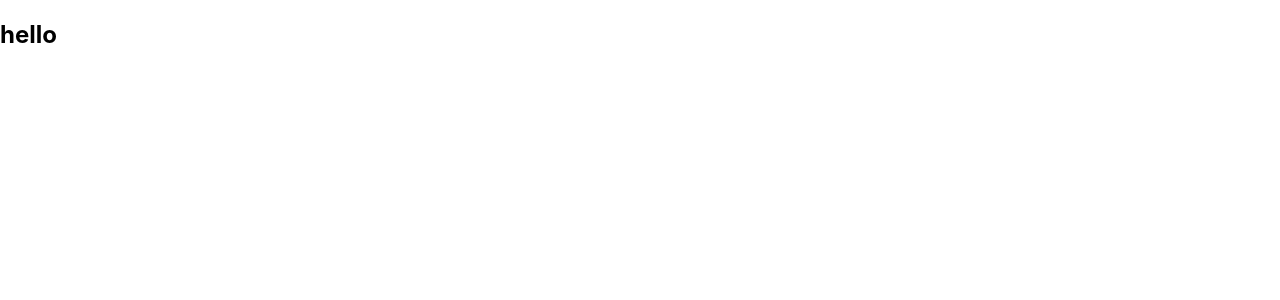
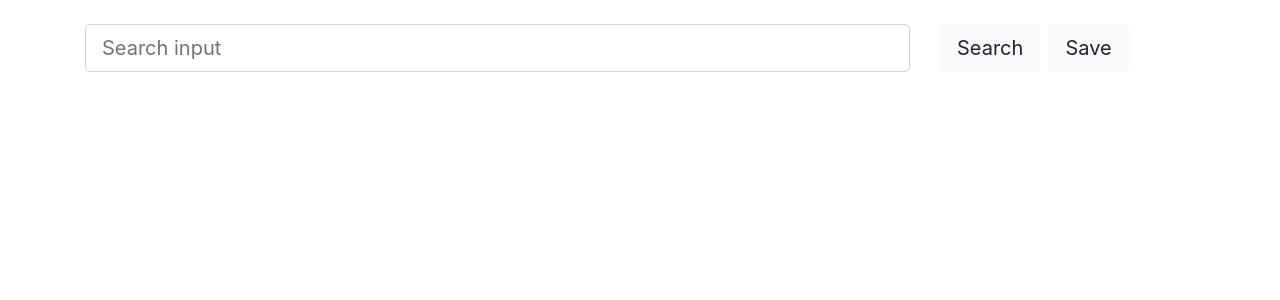
Before and after one commit to Matoxas/image-search, a React (Create React App) app: page / in a window 1280 px wide. Shown: the top 300 px of the page. Built offline with nearby package versions, Linux system fonts and the light colour scheme.

Commit message:
simple image search added

```diff
--- a/package.json
+++ b/package.json
@@ -3,6 +3,8 @@
   "version": "0.1.0",
   "private": true,
   "dependencies": {
+    "axios": "^0.18.0",
+    "bootstrap": "^4.2.1",
     "react": "^16.7.0",
     "react-dom": "^16.7.0",
     "react-scripts": "2.1.2"
--- a/src/App.js
+++ b/src/App.js
@@ -1,11 +1,11 @@
-import React, { Component } from 'react';
-import './App.css';
+import React, { Component } from "react";
+import ImageSearch from "./imageSearch/imageSearch";
 
 class App extends Component {
   render() {
     return (
       <div className="App">
-       <h2>hello</h2>
+        <ImageSearch />
       </div>
     );
   }
--- /dev/null
+++ b/src/imageSearch/imageFetch.js
@@ -0,0 +1,24 @@
+import cred from "./cred";
+import Axios from 'axios';
+
+
+
+export const imageFetch = (keyword, setImages) => {
+
+   return Axios.get(
+        `https://api.unsplash.com/search/photos?page=1&query=${
+            keyword
+        }&per_page=12&client_id=${cred}`
+      )
+        .then(response => {
+         const images = response.data.results.map(result =>{
+            return result.urls.small
+          })
+          setImages(images);
+
+        })
+        .catch(error => {
+          return error
+        });
+
+  };
--- /dev/null
+++ b/src/imageSearch/imageSearch.jsx
@@ -0,0 +1,57 @@
+import React, { Component } from "react";
+import SearchBar from "./searchbar/searchbar";
+import ImagesWrapper from "./imagesWrapper/imagesWrapper";
+import { imageFetch } from "./imageFetch";
+
+class ImageSearch extends Component {
+  constructor(props) {
+    super(props);
+    this.state = { loading: false, searchInput: "", images: [] };
+  }
+
+  handleInputChange = e => {
+    this.setState({
+      searchInput: e.target.value
+    });
+  };
+
+  setLoading = bool => {
+    this.setState({ loading: bool });
+  };
+
+  setImages = images => {
+    this.setState({ images });
+  };
+
+  handleSubmit = () => {
+    this.setLoading(true);
+    imageFetch(this.state.searchInput, this.setImages).then(() => {
+      console.log(this.state.images);
+    });
+  };
+
+  render() {
+    return (
+      <div className="container">
+        <div className="row mt-4">
+          <div className="col-12">
+            <SearchBar
+              handleInputChange={this.handleInputChange}
+              handleSubmit={this.handleSubmit}
+            />
+          </div>
+        </div>
+        <div className="row mt-3">
+          <div className="col-9">
+            <ImagesWrapper
+              loading={this.state.loading}
+              images={this.state.images}
+            />
+          </div>
+        </div>
+      </div>
+    );
+  }
+}
+
+export default ImageSearch;
--- /dev/null
+++ b/src/imageSearch/imagesWrapper/imagesWrapper.css
@@ -0,0 +1,13 @@
+.images-wrapper {
+  margin: -5px !important;
+  min-height: 100vh;
+}
+
+.image-wrapper {
+  height: 200px;
+  padding: 0px !important;
+}
+
+.image-spacing {
+  padding: 5px !important;
+}
--- /dev/null
+++ b/src/imageSearch/imagesWrapper/imagesWrapper.jsx
@@ -0,0 +1,28 @@
+import React from "react";
+import "./imagesWrapper.css";
+
+const imageBackground = src => ({
+  backgroundImage: "url(" + src + ")",
+  backgroundSize: "cover",
+  backgroundRepeat: "no-repeat",
+  backgroundPosition: "center center"
+});
+
+const imagesWrapper = props => {
+  return (
+    <div className="row images-wrapper">
+      {props.images.map((image, index) => {
+        return (
+          <div key={index} className="col-12 col-sm-6 col-md-4 image-spacing">
+            <div
+              style={imageBackground(image)}
+              className="col-12 image-wrapper"
+            />
+          </div>
+        );
+      })}
+    </div>
+  );
+};
+
+export default imagesWrapper;
--- /dev/null
+++ b/src/imageSearch/searchbar/searchbar.jsx
@@ -0,0 +1,33 @@
+import React from "react";
+import "./searchbar.css";
+
+const SearchBar = props => {
+  return (
+    <React.Fragment>
+      <div className="row">
+        <div className="col-12 col-md-9">
+          <input
+            onChange={props.handleInputChange}
+            className="form-control form-control-lg form-control-borderless"
+            type="search"
+            placeholder="Search input"
+          />
+        </div>
+        <div className="col-12 col-md-3">
+          <button
+            onClick={props.handleSubmit}
+            className="btn btn-lg btn-light"
+            type="button"
+          >
+            Search
+          </button>
+          <button className="btn btn-lg btn-light ml-2" type="button">
+            Save
+          </button>
+        </div>
+      </div>
+    </React.Fragment>
+  );
+};
+
+export default SearchBar;
--- a/src/index.js
+++ b/src/index.js
@@ -1,6 +1,7 @@
 import React from "react";
 import ReactDOM from "react-dom";
+import App from "./App";
+import "bootstrap/dist/css/bootstrap.css";
 import "./App.css";
-import App from "./App";
 
 ReactDOM.render(<App />, document.getElementById("root"));
```
Also changed, not shown: src/imageSearch/searchbar/searchbar.css (added), 2 other files (tests, documents, lock files or other folders).
